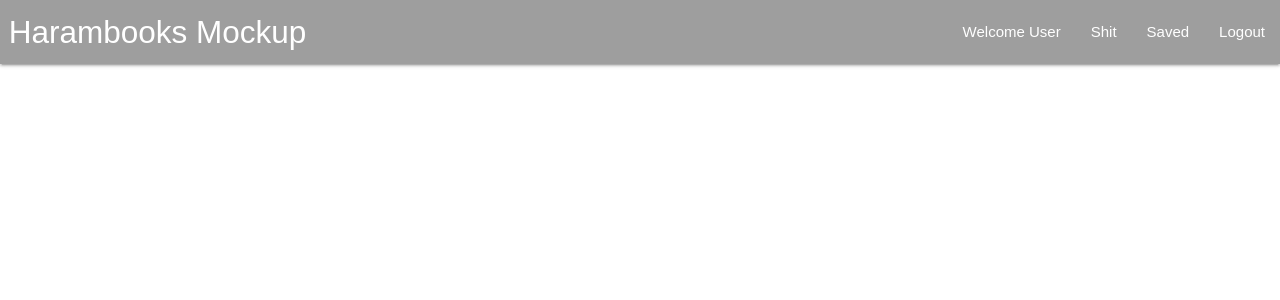
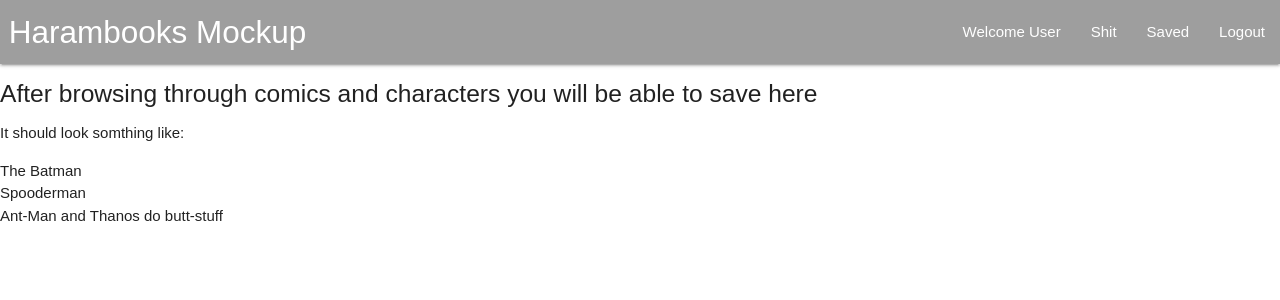
Before and after one commit to mweaber/team-Mongods, a React (Create React App) app in the folder client/: page /saved in a window 1280 px wide. Shown: the top 300 px of the page. Built offline with nearby package versions, Linux system fonts and the light colour scheme.

Commit message:
Saved and Shop made, routes working

```diff
--- a/client/src/App.js
+++ b/client/src/App.js
@@ -4,6 +4,8 @@ import "./App";
 import Header from "./components/Header";
 import Home from "./components/Home";
 import Login from "./components/Login";
+import Saved from "./components/Saved";
+import Shop from "./components/Shop";
 
 
 
@@ -17,6 +19,8 @@ class App extends Component {
 
           <Route exact path= "/" component={Home} />
           <Route exact path="/login" component={Login} />
+          <Route exact path="/saved" component={Saved} />
+          <Route exact path="/shop" component={Shop} />
 
         </div>
 
--- /dev/null
+++ b/client/src/components/Saved.js
@@ -0,0 +1,22 @@
+import React, { Component } from "react";
+
+
+class Saved extends Component {
+    render() {
+        return(
+            <div>
+                <h5>After browsing through comics and characters you will be able to save here</h5>
+                <p>It should look somthing like:</p>
+                    <ul>
+                        <li>The Batman</li>
+                        <li>Spooderman</li>
+                        <li>Ant-Man and Thanos do butt-stuff</li>
+                    </ul>
+            </div>
+        );
+    }
+}
+
+
+
+export default Saved;
--- /dev/null
+++ b/client/src/components/Shop.js
@@ -0,0 +1,18 @@
+import React, { Component } from "react";
+
+
+class Shop extends Component {
+    render() {
+        return(
+            <div>
+                <h5>Here will be a api call to eBay to search for comics to buy</h5>
+                <p>I would also like to add in a yelp/google maps type section to find local shops.</p>
+
+            </div>
+        );
+    }
+}
+
+
+
+export default Shop;
```
Also changed, not shown: client/src/components/Login.js (+5 -12 lines).
